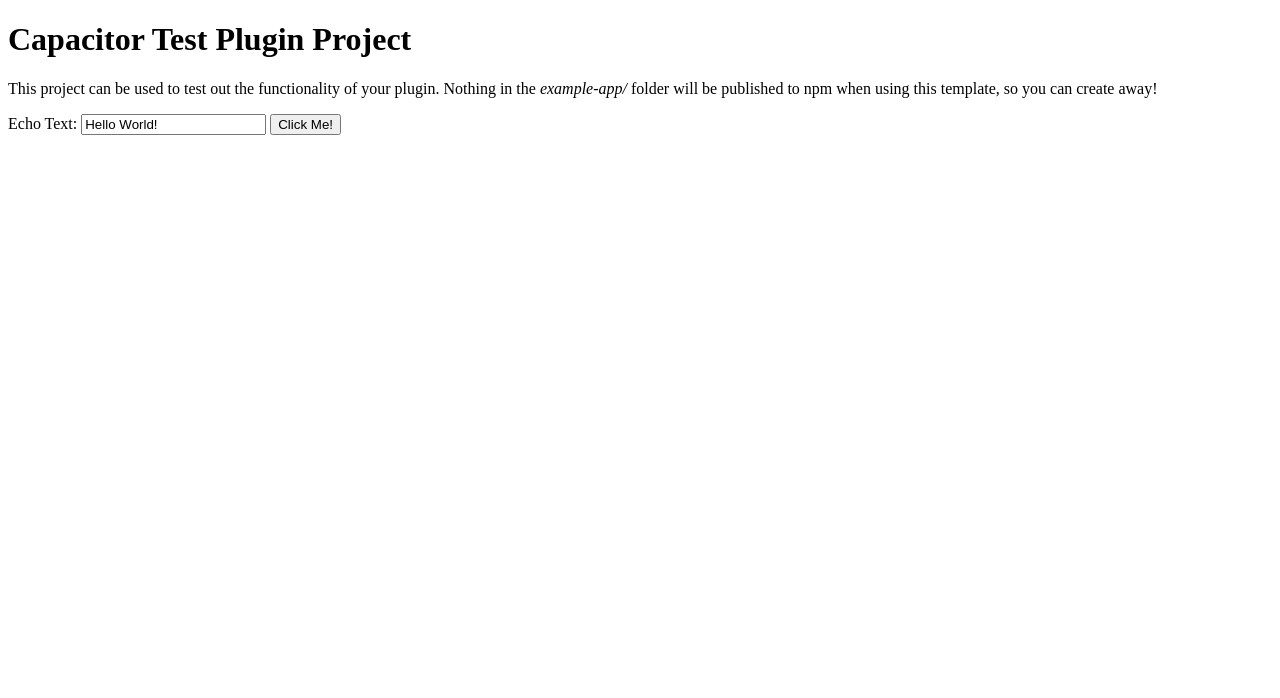
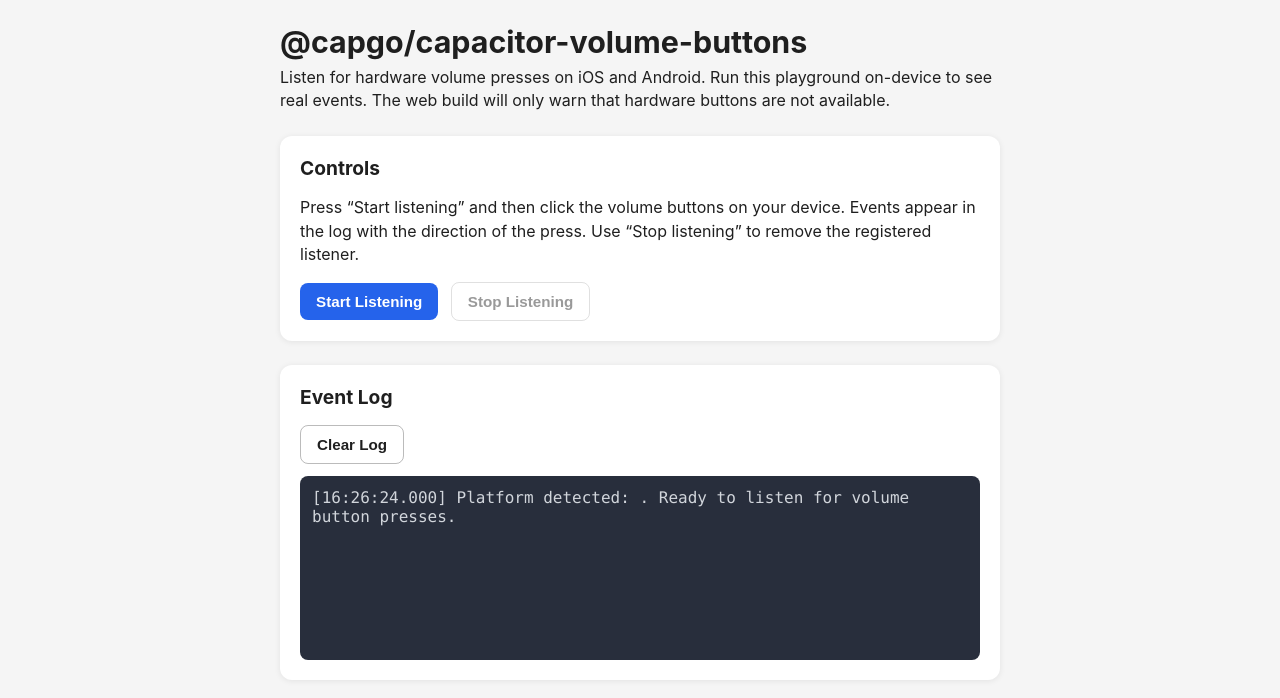
Before and after one commit to Cap-go/capacitor-volume-buttons, a website built with Vite: page example-app/src/index.html in a window 1280 px wide. Built offline with nearby package versions, Linux system fonts and the light colour scheme; what @capacitor/core would draw is missing.

Commit message:
fix: add test

```diff
--- a/example-app/src/index.html
+++ b/example-app/src/index.html
@@ -2,23 +2,124 @@
 <html lang="en" dir="ltr" class="hydrated">
   <head>
     <meta charset="UTF-8" />
-    <title>Example Capacitor App</title>
+    <title>Volume Buttons Demo</title>
     <meta
       name="viewport"
       content="viewport-fit=cover, width=device-width, initial-scale=1.0, minimum-scale=1.0, maximum-scale=1.0, user-scalable=no"
     />
     <meta name="format-detection" content="telephone=no" />
+    <style>
+      :root {
+        color-scheme: light dark;
+        font-family: -apple-system, BlinkMacSystemFont, 'Segoe UI', sans-serif;
+      }
+      body {
+        margin: 0;
+        background: #f5f5f5;
+        color: #1f1f1f;
+      }
+      @media (prefers-color-scheme: dark) {
+        body {
+          background: #111;
+          color: #f5f5f5;
+        }
+        .card {
+          background: #1c1c1c;
+          box-shadow: 0 1px 8px rgba(0, 0, 0, 0.45);
+        }
+      }
+      main {
+        max-width: 720px;
+        margin: 0 auto;
+        padding: 24px;
+        display: flex;
+        flex-direction: column;
+        gap: 24px;
+      }
+      h1 {
+        margin: 0 0 6px;
+        font-size: 1.9rem;
+      }
+      h2 {
+        margin: 0 0 16px;
+        font-size: 1.2rem;
+      }
+      p {
+        margin: 0;
+        line-height: 1.45;
+      }
+      .card {
+        background: #fff;
+        border-radius: 12px;
+        padding: 20px;
+        box-shadow: 0 1px 6px rgba(0, 0, 0, 0.08);
+      }
+      button {
+        cursor: pointer;
+        border: none;
+        border-radius: 8px;
+        padding: 10px 16px;
+        font-size: 0.95rem;
+        font-weight: 600;
+        background: #2563eb;
+        color: white;
+      }
+      button.secondary {
+        background: transparent;
+        border: 1px solid rgba(60, 60, 60, 0.35);
+        color: inherit;
+      }
+      button + button {
+        margin-left: 8px;
+      }
+      button[disabled] {
+        opacity: 0.45;
+        cursor: not-allowed;
+      }
+      pre.log {
+        font-family: 'SFMono-Regular', Consolas, 'Liberation Mono', monospace;
+        background: rgba(17, 24, 39, 0.9);
+        color: #d1d5db;
+        border-radius: 8px;
+        padding: 12px;
+        min-height: 160px;
+        max-height: 320px;
+        overflow-y: auto;
+        margin: 12px 0 0;
+        white-space: pre-wrap;
+        word-break: break-word;
+      }
+    </style>
   </head>
   <body>
     <main>
-      <h1>Capacitor Test Plugin Project</h1>
-      <p>
-        This project can be used to test out the functionality of your plugin. Nothing in the
-        <em>example-app/</em> folder will be published to npm when using this template, so you can create away!
-      </p>
-      <label for="echoInput">Echo Text:</label>
-      <input type="text" id="echoInput" name="echoInput" value="Hello World!" />
-      <button onclick="testEcho()">Click Me!</button>
+      <header>
+        <h1>@capgo/capacitor-volume-buttons</h1>
+        <p>
+          Listen for hardware volume presses on iOS and Android. Run this playground on-device to see real events. The
+          web build will only warn that hardware buttons are not available.
+        </p>
+      </header>
+
+      <section class="card">
+        <h2>Controls</h2>
+        <p style="margin-bottom: 16px;">
+          Press “Start listening” and then click the volume buttons on your device. Events appear in the log with the
+          direction of the press. Use “Stop listening” to remove the registered listener.
+        </p>
+        <div>
+          <button id="startButton">Start Listening</button>
+          <button id="stopButton" class="secondary" disabled>Stop Listening</button>
+        </div>
+      </section>
+
+      <section class="card">
+        <h2>Event Log</h2>
+        <div>
+          <button id="clearLogButton" class="secondary">Clear Log</button>
+        </div>
+        <pre id="logOutput" class="log">Logs will appear here.</pre>
+      </section>
     </main>
 
     <script src="./js/example.js" type="module"></script>
--- a/example-app/src/js/example.js
+++ b/example-app/src/js/example.js
@@ -1,6 +1,101 @@
+import { Capacitor } from '@capacitor/core';
 import { VolumeButtons } from '@capgo/capacitor-volume-buttons';
 
-window.testEcho = () => {
-    const inputValue = document.getElementById("echoInput").value;
-    VolumeButtons.echo({ value: inputValue })
+const ui = {
+  start: document.getElementById('startButton'),
+  stop: document.getElementById('stopButton'),
+  clear: document.getElementById('clearLogButton'),
+  log: document.getElementById('logOutput'),
+};
+
+let listenerHandle = null;
+
+const formatDetails = (details) => {
+  if (details === undefined) return '';
+  if (details === null) return 'null';
+  if (details instanceof Error) return `${details.message}\n${details.stack ?? ''}`;
+  if (typeof details === 'object') {
+    try {
+      return JSON.stringify(details, null, 2);
+    } catch (err) {
+      return String(details);
+    }
+  }
+  return String(details);
+};
+
+const log = (message, details) => {
+  const now = new Date();
+  const timestamp = now.toISOString().split('T')[1].replace('Z', '');
+  const detailText = details !== undefined ? `\n${formatDetails(details)}` : '';
+  const entry = `[${timestamp}] ${message}${detailText}`;
+
+  if (ui.log.textContent.startsWith('Logs will appear here.')) {
+    ui.log.textContent = entry;
+  } else {
+    ui.log.textContent = `${entry}\n\n${ui.log.textContent}`;
+  }
+
+  if (details !== undefined) {
+    console.log(message, details); // eslint-disable-line no-console
+  } else {
+    console.log(message); // eslint-disable-line no-console
+  }
+};
+
+const updateButtons = () => {
+  const active = Boolean(listenerHandle);
+  ui.start.disabled = active;
+  ui.stop.disabled = !active;
+};
+
+const startListening = async () => {
+  if (listenerHandle) {
+    log('Listener already active.');
+    return;
+  }
+  try {
+    listenerHandle = await VolumeButtons.addListener('volumeButtonPressed', (event) => {
+      log(`Volume button pressed: ${event.direction}`);
+    });
+    updateButtons();
+    log('Listener registered. Press the hardware volume buttons to generate events.');
+  } catch (error) {
+    log('Failed to register listener.', error);
+  }
+};
+
+const stopListening = async () => {
+  if (!listenerHandle) {
+    log('No active listener to remove.');
+    return;
+  }
+  try {
+    await listenerHandle.remove();
+    await VolumeButtons.removeAllListeners();
+    log('Listener removed.');
+  } catch (error) {
+    log('Failed to remove listener.', error);
+  } finally {
+    listenerHandle = null;
+    updateButtons();
+  }
+};
+
+ui.start.addEventListener('click', () => {
+  startListening().catch((error) => log('Unexpected start error', error));
+});
+ui.stop.addEventListener('click', () => {
+  stopListening().catch((error) => log('Unexpected stop error', error));
+});
+ui.clear.addEventListener('click', () => {
+  ui.log.textContent = 'Logs cleared.';
+});
+
+updateButtons();
+const platform = Capacitor.getPlatform();
+if (platform === 'web') {
+  log('Note: VolumeButtons is not supported on web. Deploy to iOS or Android hardware to receive events.');
+} else {
+  log(`Platform detected: ${platform}. Ready to listen for volume button presses.`);
 }
```
